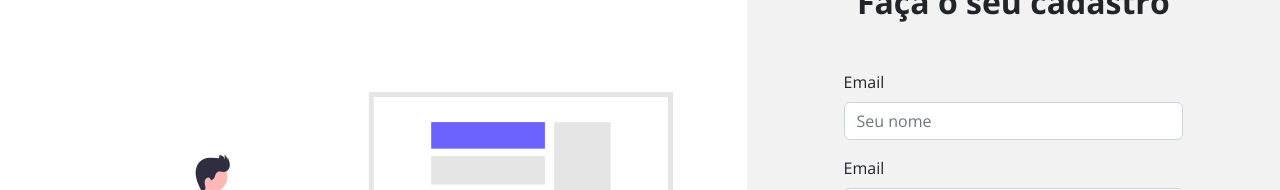
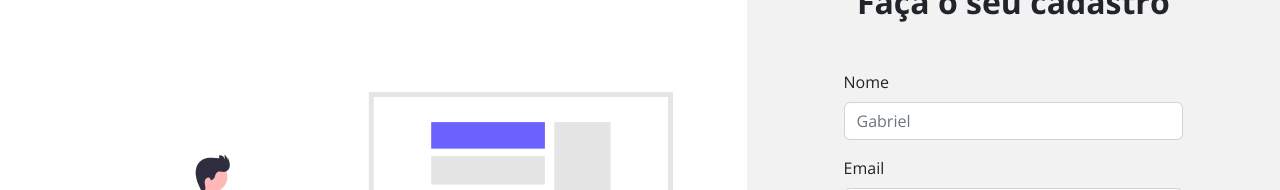
Before and after one commit to GabrielHCustodio/nova-empresa, a Vue app: page /register in a window 1280 px wide. Shown: the part 131-321 px from the top of the page. Built offline with nearby package versions, Linux system fonts and the light colour scheme.

Commit message:
Added form validation to the Register component and created css style to indicate fields that are not validated correctly.

```diff
--- a/src/views/Login.vue
+++ b/src/views/Login.vue
@@ -12,7 +12,8 @@
               id="email"
               placeholder="name@example.com"
               autocomplete="off"
-              v-model="form.email"
+              v-model.trim="v$.form.email.$model"
+              :class="{ error: v$.form.email.$error}"
             />
           </div>
 
@@ -27,7 +28,8 @@
               id="password"
               placeholder="Digite sua senha"
               autocomplete="off"
-              v-model="form.password"
+              v-model.trim="v$.form.password.$model"
+              :class="{ error: v$.form.password.$error}"
             />
           </div>
 
@@ -116,4 +118,8 @@ a {
   width: 100%;
   max-width: 600px;
 }
+
+.error {
+  border: 3px solid red;
+}
 </style>
--- a/src/views/Register.vue
+++ b/src/views/Register.vue
@@ -1,20 +1,28 @@
 <template>
   <div class="row vh-100 vw-100 row-register">
     <div class="col-md-7 d-flex justify-content-center align-items-center">
-      <img class="image-register" src="@/assets/images/create.svg" alt="image-login">
+      <img
+        class="image-register"
+        src="@/assets/images/create.svg"
+        alt="image-login"
+      />
     </div>
-    <div class="col-md-5 d-flex justify-content-center align-items-center left-register">
+    <div
+      class="col-md-5 d-flex justify-content-center align-items-center left-register"
+    >
       <div class="col-8">
         <h2 class="text-center mb-5 title-register">Faça o seu cadastro</h2>
         <div class="form">
           <div class="form-group">
-            <label for="name" class="form-label">Email</label>
+            <label for="name" class="form-label">Nome</label>
             <input
               type="text"
               class="form-control"
               id="name"
-              placeholder="Seu nome"
+              placeholder="Gabriel"
               autocomplete="off"
+              v-model.trim="v$.form.name.$model"
+              :class="{ error: v$.form.name.$error}"
             />
           </div>
 
@@ -26,6 +34,8 @@
               id="email"
               placeholder="name@example.com"
               autocomplete="off"
+              v-model.trim="v$.form.email.$model"
+              :class="{ error: v$.form.email.$error}"
             />
           </div>
 
@@ -37,17 +47,21 @@
               id="password"
               placeholder="Digite sua senha"
               autocomplete="off"
+              v-model.trim="v$.form.password.$model"
+              :class="{ error: v$.form.password.$error}"
             />
           </div>
 
           <div class="form-group mt-3">
-            <label for="confirmPassword" class="form-label"> Confirme sua senha </label>
+            <label for="confirmPassword" class="form-label">Confirme sua senha</label>
             <input
               type="password"
               class="form-control"
               id="confirmPassword"
               placeholder="Confirme sua senha"
               autocomplete="off"
+              v-model.trim="v$.form.confirmPassword.$model"
+              :class="{ error: v$.form.confirmPassword.$error}"
             />
           </div>
 
@@ -67,17 +81,54 @@
 </template>
 
 <script>
+import useVuelidate from '@vuelidate/core'
+import { required, minLength, email, sameAs} from '@vuelidate/validators'
+
 export default {
-    name: "Register",
-    methods: {
-        register() {
-            this.$router.push('/login')
-        },
-        comeBack() {
-            this.$router.push('/')
-        }
-    }
-}
+  name: "Register",
+  setup: () => ({ v$: useVuelidate() }),
+  data: () => ({
+    form: {
+      name: "",
+      email: "",
+      password: "",
+      confirmPassword: "",
+    },
+  }),
+  validations: {
+    form: {
+      name: {
+        required,
+        minLength: minLength(3)
+      },
+      email: {
+        required,
+        email,
+      },
+      password: {
+        required,
+        minLength: minLength(6),
+      },
+      confirmPassword: {
+        required,
+        minLength: minLength(6),
+        sameAsPassword: sameAs('form.password')
+      },
+    },
+  },
+  methods: {
+    register() {
+      this.v$.$touch();
+      if(this.v$.$error) {
+        return;
+      }
+      this.$router.push("/login");
+    },
+    comeBack() {
+      this.$router.push("/login");
+    },
+  },
+};
 </script>
 
 <style>
@@ -107,4 +158,8 @@ a {
   width: 100%;
   max-width: 600px;
 }
+
+.error {
+  border: 3px solid red;
+}
 </style>
```
